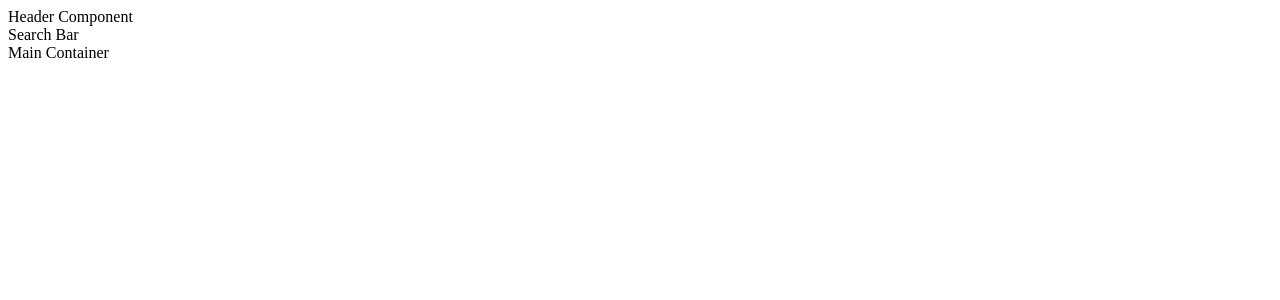
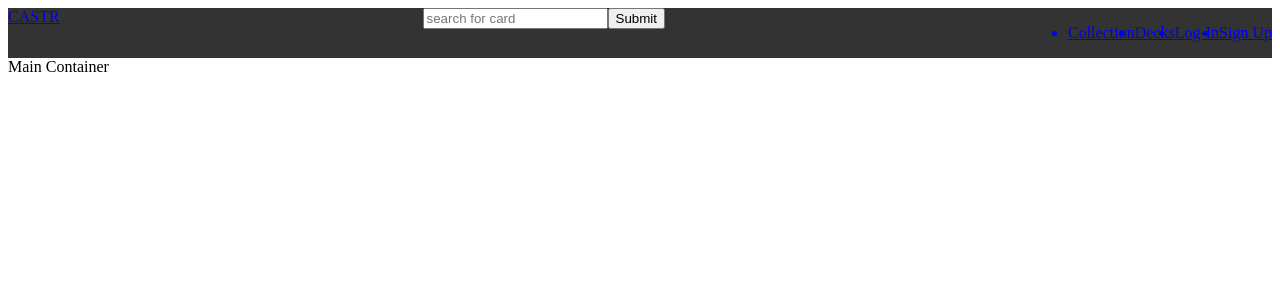
Before and after one commit to CoreyMiller85/Castr, a React (Create React App) app: page / in a window 1280 px wide. Shown: the top 300 px of the page. Built offline with nearby package versions, Linux system fonts and the light colour scheme.

Commit message:
add react router

```diff
--- a/package.json
+++ b/package.json
@@ -8,6 +8,7 @@
     "@testing-library/user-event": "^12.8.3",
     "react": "^17.0.2",
     "react-dom": "^17.0.2",
+    "react-router-dom": "^5.2.0",
     "react-scripts": "4.0.3",
     "web-vitals": "^1.1.2"
   },
--- a/src/App.js
+++ b/src/App.js
@@ -1,13 +1,16 @@
 import React from "react";
 import Header from "./components/Header";
 import Main from "./components/Main";
+import { BrowserRouter as Router } from "react-router-dom";
 
 const App = () => {
 	return (
-		<div>
-			<Header />
-			<Main />
-		</div>
+		<Router>
+			<div>
+				<Header />
+				<Main />
+			</div>
+		</Router>
 	);
 };
 
--- a/src/components/Header.js
+++ b/src/components/Header.js
@@ -1,11 +1,40 @@
 import React from "react";
 import SearchBar from "./SearchBar";
+import { NavLink, Link } from "react-router-dom";
 
 const Header = (props) => {
+	const styles = {
+		header: {
+			display: "flex",
+			justifyContent: "space-between",
+			background: "#333",
+			color: "#fff",
+		},
+		navLinks: {
+			display: "flex",
+			justifyContent: "space-around",
+		},
+	};
 	return (
-		<div>
-			Header Component
+		<div className="header" style={styles.header}>
+			<Link to="/">CASTR</Link>
 			<SearchBar />
+			<nav>
+				<ul className="header__nav-links" style={styles.navLinks}>
+					<NavLink to="/collection">
+						<li>Collection</li>
+					</NavLink>
+					<NavLink to="/decks">
+						<li>Decks</li>
+					</NavLink>
+					<NavLink to="/login">
+						<li>Log-In</li>
+					</NavLink>
+					<NavLink to="/signup">
+						<li>Sign Up</li>
+					</NavLink>
+				</ul>
+			</nav>
 		</div>
 	);
 };
--- a/src/components/SearchBar.js
+++ b/src/components/SearchBar.js
@@ -1,7 +1,12 @@
 import React from "react";
 
 const SearchBar = (props) => {
-	return <div>Search Bar</div>;
+	return (
+		<div>
+			<input type="text" placeholder="search for card" />
+			<button>Submit</button>
+		</div>
+	);
 };
 
 export default SearchBar;
```
Also changed, not shown: 1 other file (tests, documents, lock files or other folders).
